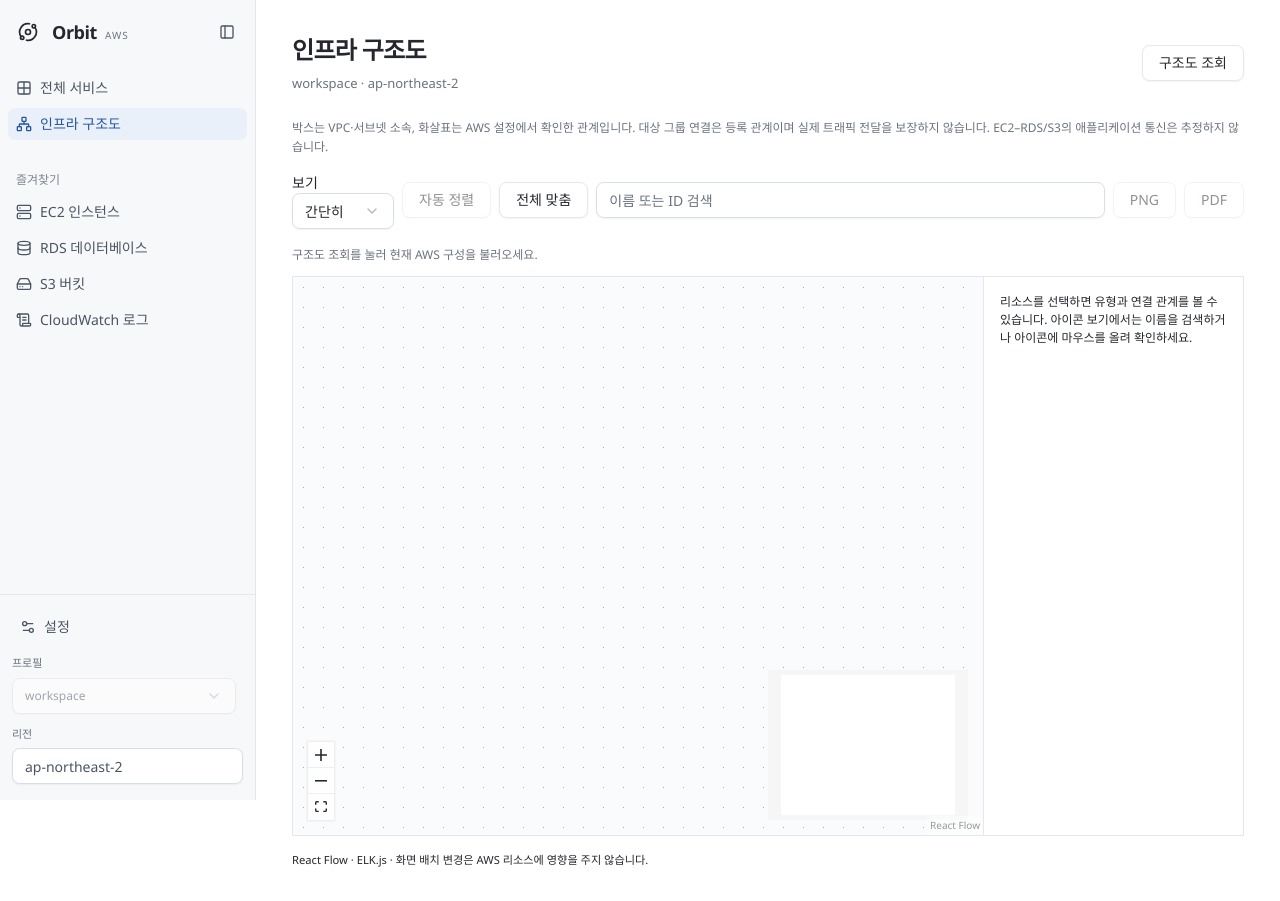
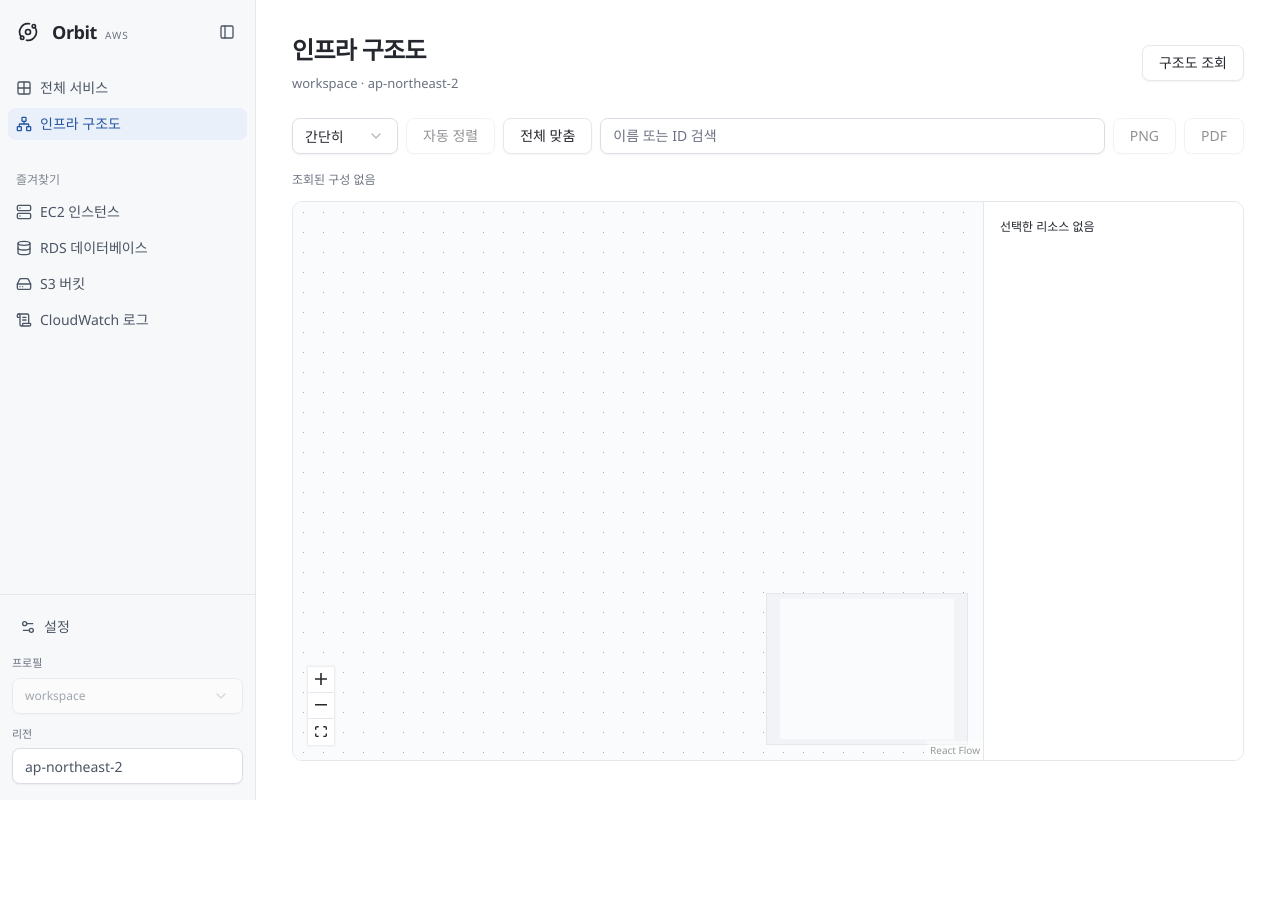
Before and after one commit to leessang10/aws-gui, a React (Vite) app: page / in a window 1280 px wide. Both pictures are taken after a click on the button "인프라 구조도". After the commit the page ends 805 px from the top, so only its background shows below. Built offline with nearby package versions, Linux system fonts and the light colour scheme.

Commit message:
Add system-aware themes and align workspace controls

```diff
--- a/src/app.tsx
+++ b/src/app.tsx
@@ -1,3 +1,4 @@
+import { useTheme } from "./theme";
 import { lazy, Suspense, useEffect, useRef, useState } from "react";
 import { invoke, isTauri } from "@tauri-apps/api/core";
 import {
@@ -616,7 +617,8 @@ function AppContent() {
               </Label>
               <NativeSelect
                 id="profile"
-                className="w-[224px] bg-background text-xs"
+                className="bg-background text-xs"
+                wrapperClassName="w-full"
                 disabled={booting || demo}
                 value={profile}
                 onChange={(e) => {
@@ -739,6 +741,7 @@ function AppContent() {
   );
 }
 export default function App() {
+  useTheme();
   const [open, setOpen] = useState(
     localStorage.getItem("orbit.collapsed") !== "true",
   );
--- a/src/components/ui/native-select.tsx
+++ b/src/components/ui/native-select.tsx
@@ -4,12 +4,19 @@ import { ChevronDownIcon } from "lucide-react";
 
 function NativeSelect({
   className,
+  wrapperClassName,
   size = "default",
   ...props
-}: Omit<React.ComponentProps<"select">, "size"> & { size?: "sm" | "default" }) {
+}: Omit<React.ComponentProps<"select">, "size"> & {
+  size?: "sm" | "default";
+  wrapperClassName?: string;
+}) {
   return (
     <div
-      className="group/native-select relative w-fit has-[select:disabled]:opacity-50"
+      className={cn(
+        "group/native-select relative w-fit has-[select:disabled]:opacity-50",
+        wrapperClassName,
+      )}
       data-slot="native-select-wrapper"
     >
       <select
@@ -20,6 +27,7 @@ function NativeSelect({
           "focus-visible:border-ring focus-visible:ring-[3px] focus-visible:ring-ring/50",
           "aria-invalid:border-destructive aria-invalid:ring-destructive/20 dark:aria-invalid:ring-destructive/40",
           className,
+          wrapperClassName,
         )}
         {...props}
       />
--- a/src/explorer-view.tsx
+++ b/src/explorer-view.tsx
@@ -195,7 +195,6 @@ export default function Explorer(ctx: Props) {
               {t("go")}
             </Button>
           </form>
-          <p className="text-xs text-muted-foreground">{t("objectNotice")}</p>
         </>
       ) : (
         <>
--- a/src/i18n.ts
+++ b/src/i18n.ts
@@ -17,8 +17,8 @@ const en = {
   logs: "CloudWatch logs",
   ec2Desc: "Instances in the selected region.",
   rdsDesc: "Database instances in the selected region.",
-  s3Desc: "Buckets across this account. Select a bucket to browse its files.",
-  logsDesc: "Select a log group to read events.",
+  s3Desc: "Account-wide buckets.",
+  logsDesc: "Log groups and events.",
   instance: "Instance",
   state: "State",
   type: "Type",
@@ -92,8 +92,7 @@ const en = {
   objectsLoading: "Loading files…",
   ssoHint:
     "For an expired SSO session, run aws sso login --profile <profile>, then retry.",
-  objectNotice:
-    "Browse files and metadata. Uploads, downloads and file contents are not included.",
+  objectNotice: "",
   detailsHint: "Select a resource to open it",
   showing: "Showing",
   unknown: "Unknown",
@@ -115,10 +114,10 @@ const ko: typeof en = {
   rds: "RDS 데이터베이스",
   s3: "S3 버킷",
   logs: "CloudWatch 로그",
-  ec2Desc: "선택한 리전의 인스턴스입니다.",
-  rdsDesc: "선택한 리전의 데이터베이스 인스턴스입니다.",
-  s3Desc: "계정 전체의 버킷입니다. 버킷을 선택하면 파일을 탐색할 수 있습니다.",
-  logsDesc: "로그 그룹을 선택하면 로그 본문을 볼 수 있습니다.",
+  ec2Desc: "리전별 인스턴스",
+  rdsDesc: "리전별 데이터베이스",
+  s3Desc: "계정 전체 버킷",
+  logsDesc: "로그 그룹 및 이벤트",
   instance: "인스턴스",
   state: "상태",
   type: "유형",
@@ -192,8 +191,7 @@ const ko: typeof en = {
   objectsLoading: "파일을 불러오는 중…",
   ssoHint:
     "SSO 세션이 만료되었다면 aws sso login --profile <프로필> 실행 후 다시 조회하세요.",
-  objectNotice:
-    "파일 목록과 정보를 탐색합니다. 업로드·다운로드·파일 본문 열기는 포함하지 않습니다.",
+  objectNotice: "",
   detailsHint: "리소스를 선택하면 열립니다",
   showing: "표시",
   unknown: "알 수 없음",
--- a/src/main.tsx
+++ b/src/main.tsx
@@ -1,4 +1,6 @@
 import { createRoot } from "react-dom/client";
 import App from "./app";
 import "./styles.css";
+import { applyTheme } from "./theme";
+applyTheme();
 createRoot(document.getElementById("app")!).render(<App />);
--- a/src/pages.tsx
+++ b/src/pages.tsx
@@ -1,3 +1,4 @@
+import { useTheme, type ThemeMode } from "./theme";
 import { useEffect, useRef, useState } from "react";
 import { invoke } from "@tauri-apps/api/core";
 import { ArrowLeft, Search, Star } from "lucide-react";
@@ -99,10 +100,7 @@ export function Catalog({
     <>
       <Heading
         title={text("전체 서비스", "All services")}
-        description={text(
-          "필요한 서비스를 찾고, 자주 쓰는 서비스는 즐겨찾기에 고정하세요.",
-          "Find a service and pin the ones you use most.",
-        )}
+        description={text("AWS 서비스 및 API", "AWS services and APIs")}
       />
       <div className="mb-5 flex gap-3">
         <div className="relative max-w-xl flex-1">
@@ -217,6 +215,7 @@ export function Settings({
   ctx: Context;
   onSave: (region: string) => void;
 }) {
+  const theme = useTheme();
   const [lang, setLang] = useState<Language>(language),
     [density, setDensity] = useState(readPreferences().density),
     [region, setRegion] = useState(ctx.region),
@@ -252,10 +251,24 @@ export function Settings({
           <CardHeader>
             <CardTitle>{text("표시", "Appearance")}</CardTitle>
           </CardHeader>
-          <CardContent className="grid gap-5 sm:grid-cols-2">
+          <CardContent className="grid gap-5 sm:grid-cols-3">
+            <div className="space-y-2">
+              <Label htmlFor="pref-theme">{text("테마", "Theme")}</Label>
+              <NativeSelect
+                id="pref-theme"
+                wrapperClassName="w-full"
+                value={theme.mode}
+                onChange={(e) => theme.setMode(e.target.value as ThemeMode)}
+              >
+                <option value="light">{text("라이트", "Light")}</option>
+                <option value="dark">{text("다크", "Dark")}</option>
+                <option value="system">{text("시스템", "System")}</option>
+              </NativeSelect>
+            </div>
             <div className="space-y-2">
               <Label htmlFor="pref-language">{text("언어", "Language")}</Label>
               <NativeSelect
+                wrapperClassName="w-full"
                 id="pref-language"
                 value={lang}
                 onChange={(e) => setLang(e.target.value as Language)}
@@ -269,6 +282,7 @@ export function Settings({
                 {text("목록 밀도", "Table density")}
               </Label>
               <NativeSelect
+                wrapperClassName="w-full"
                 id="pref-density"
                 value={density}
                 onChange={(e) => setDensity(e.target.value as typeof density)}
@@ -515,13 +529,7 @@ export function Details({ ctx, route }: { ctx: Context; route: Route }) {
         <ArrowLeft />
         {text("목록", "Resources")}
       </Button>
-      <Heading
-        title={id}
-        description={text(
-          "마지막 목록 조회 시점의 리소스 정보",
-          "Resource snapshot from the last list refresh",
-        )}
-      >
+      <Heading title={id} description={text("리소스 상세", "Resource details")}>
         <Button
           variant="outline"
           onClick={() => ctx.navigate({ kind: "api", service })}
@@ -966,18 +974,15 @@ export function ApiWorkbench({ ctx, route }: { ctx: Context; route: Route }) {
                 <JsonBlock value={reviewed} />
                 <p className="text-sm text-muted-foreground">
                   {ctx.demo
-                    ? text(
-                        "AWS에 연결되지 않아 요청을 실행할 수 없습니다.",
-                        "Connect to AWS to execute this request.",
-                      )
+                    ? text("AWS 연결을 확인하세요.", "AWS connection required.")
                     : selected?.readOnly
                       ? text(
                           "표시된 계정에서 조회 요청을 실행합니다.",
                           "Executes a read request in the displayed account.",
                         )
                       : text(
-                          "실제 리소스에 영향을 주며 비용이 발생할 수 있습니다. dry-run이 아닙니다.",
-                          "Affects real resources and may incur charges. This is not a dry run.",
+                          "리소스가 변경되며 비용이 발생할 수 있습니다.",
+                          "Changes resources and may incur charges.",
                         )}
                 </p>
                 <Label htmlFor="api-confirm">
--- a/src/styles.css
+++ b/src/styles.css
@@ -125,13 +125,70 @@
   }
 }
 
+:root {
+  color-scheme: light;
+  --diagram-canvas: #fafbfc;
+  --diagram-node: #ffffff;
+  --diagram-node-border: #bdc7d5;
+  --diagram-group: #eef3f950;
+  --diagram-group-border: #849bb8;
+  --diagram-group-text: #324b69;
+  --diagram-subnet: #f0f7f450;
+  --diagram-subnet-border: #7b9e90;
+  --diagram-edge: #66788c;
+  --diagram-minimap-node: #c4cdd9;
+  --diagram-mask: #edf0f5aa;
+}
 .dark {
-  --sidebar: hsl(240 5.9% 10%);
-  --sidebar-foreground: hsl(240 4.8% 95.9%);
-  --sidebar-primary: hsl(224.3 76.3% 48%);
-  --sidebar-primary-foreground: hsl(0 0% 100%);
-  --sidebar-accent: hsl(240 3.7% 15.9%);
-  --sidebar-accent-foreground: hsl(240 4.8% 95.9%);
-  --sidebar-border: hsl(240 3.7% 15.9%);
-  --sidebar-ring: hsl(217.2 91.2% 59.8%);
+  color-scheme: dark;
+  --background: #15181e;
+  --foreground: #e2e7ef;
+  --card: #1b2028;
+  --card-foreground: #e2e7ef;
+  --popover: #222833;
+  --popover-foreground: #e2e7ef;
+  --primary: #dce6f7;
+  --primary-foreground: #192332;
+  --secondary: #272e39;
+  --secondary-foreground: #d6deeb;
+  --muted: #202630;
+  --muted-foreground: #a0adbf;
+  --accent: #283a52;
+  --accent-foreground: #b3d1ff;
+  --destructive: #ff8c92;
+  --border: #343e4c;
+  --input: #414e60;
+  --ring: #8fb7ee;
+  --sidebar: #191e26;
+  --sidebar-foreground: #bbc6d6;
+  --sidebar-primary: #b3d1ff;
+  --sidebar-primary-foreground: #192332;
+  --sidebar-accent: #283a52;
+  --sidebar-accent-foreground: #c2daff;
+  --sidebar-border: #343e4c;
+  --sidebar-ring: #8fb7ee;
+  --diagram-canvas: #141920;
+  --diagram-node: #242d39;
+  --diagram-node-border: #5b6b80;
+  --diagram-group: #24334770;
+  --diagram-group-border: #6a83a4;
+  --diagram-group-text: #c1d5ef;
+  --diagram-subnet: #203c3370;
+  --diagram-subnet-border: #699c89;
+  --diagram-edge: #9bacc4;
+  --diagram-minimap-node: #62778f;
+  --diagram-mask: #111722bb;
 }
+.page-heading {
+  flex-wrap: wrap;
+}
+[data-slot="table-head"],
+[data-slot="table-cell"] {
+  vertical-align: middle;
+}
+[data-slot="table-cell"] > button {
+  display: block;
+}
+[data-slot="native-select-wrapper"] {
+  flex-shrink: 0;
+}
--- /dev/null
+++ b/src/theme.ts
@@ -0,0 +1,46 @@
+import { useSyncExternalStore } from "react";
+export type ThemeMode = "light" | "dark" | "system";
+export function getThemeMode(): ThemeMode {
+  const value = localStorage.getItem("orbit.theme");
+  return value === "light" || value === "dark" ? value : "system";
+}
+export function resolveTheme(mode = getThemeMode()): "light" | "dark" {
+  return mode === "system"
+    ? window.matchMedia("(prefers-color-scheme: dark)").matches
+      ? "dark"
+      : "light"
+    : mode;
+}
+export function applyTheme() {
+  const resolved = resolveTheme();
+  document.documentElement.classList.toggle("dark", resolved === "dark");
+  document.documentElement.style.colorScheme = resolved;
+  return resolved;
+}
+export function setThemeMode(mode: ThemeMode) {
+  localStorage.setItem("orbit.theme", mode);
+  applyTheme();
+  window.dispatchEvent(new Event("orbit:theme"));
+}
+function subscribe(notify: () => void) {
+  const media = window.matchMedia("(prefers-color-scheme: dark)");
+  const update = () => {
+    applyTheme();
+    notify();
+  };
+  media.addEventListener("change", update);
+  window.addEventListener("orbit:theme", update);
+  window.addEventListener("storage", update);
+  applyTheme();
+  return () => {
+    media.removeEventListener("change", update);
+    window.removeEventListener("orbit:theme", update);
+    window.removeEventListener("storage", update);
+  };
+}
+const snapshot = () => `${getThemeMode()}:${resolveTheme()}`;
+export function useTheme() {
+  const value = useSyncExternalStore(subscribe, snapshot);
+  const [mode, resolved] = value.split(":") as [ThemeMode, "light" | "dark"];
+  return { mode, resolved, setMode: setThemeMode };
+}
--- a/src/topology.css
+++ b/src/topology.css
@@ -31,7 +31,7 @@
   position: relative;
   flex: 1;
   min-width: 0;
-  background: #fafbfc;
+  background: var(--diagram-canvas);
 }
 .topology-inspector {
   width: 260px;
@@ -76,10 +76,10 @@
 .infra-card {
   width: 100%;
   height: 100%;
-  border: 1px solid #bdc7d5;
+  border: 1px solid var(--diagram-node-border);
   border-top: 3px solid #6c7e95;
   border-radius: 6px;
-  background: white;
+  background: var(--diagram-node);
   display: flex;
   flex-direction: column;
   justify-content: center;
@@ -105,7 +105,7 @@
 }
 .infra-card small {
   font-size: 9px;
-  color: #536378;
+  color: var(--muted-foreground);
 }
 .infra-card.infra-ec2 {
   border-top-color: #c18124;
@@ -121,20 +121,20 @@
   border-top-color: #8e67a9;
 }
 .react-flow__node.infra-group {
-  background: #eef3f950;
-  border: 1px solid #849bb8;
+  background: var(--diagram-group);
+  border: 1px solid var(--diagram-group-border);
   border-radius: 8px;
   font-size: 12px;
   padding: 12px;
-  color: #324b69;
+  color: var(--diagram-group-text);
 }
 .react-flow__node.infra-subnet {
   border-style: dashed;
-  background: #f0f7f450;
-  border-color: #7b9e90;
+  background: var(--diagram-subnet);
+  border-color: var(--diagram-subnet-border);
 }
 .react-flow__node.selected .infra-card {
-  outline: 2px solid #245bc2;
+  outline: 2px solid var(--ring);
 }
 .react-flow__node-resource {
   border: 0;
@@ -154,3 +154,63 @@
   overflow: hidden;
   text-overflow: ellipsis;
 }
+
+.topology-toolbar {
+  display: grid;
+  grid-template-columns: 106px auto auto minmax(160px, 1fr) auto auto;
+  align-items: center;
+}
+.topology-toolbar > [data-slot="native-select-wrapper"] {
+  width: 100%;
+}
+.topology-toolbar input {
+  width: 100%;
+  min-width: 0;
+}
+.topology-toolbar button,
+.topology-toolbar select,
+.topology-toolbar input {
+  height: 36px;
+}
+.topology-body {
+  border-radius: 10px;
+  overflow: hidden;
+}
+.topology-inspector {
+  background: var(--card);
+}
+.topology-results button {
+  white-space: normal;
+  height: auto;
+  min-height: 36px;
+  justify-content: flex-start;
+}
+.topology-canvas {
+  --xy-background-color: var(--diagram-canvas);
+  --xy-node-color: var(--foreground);
+  --xy-edge-stroke: var(--diagram-edge);
+  --xy-edge-label-color: var(--foreground);
+  --xy-edge-label-background-color: var(--diagram-node);
+}
+.topology-canvas .react-flow__controls-button {
+  background: var(--card);
+  color: var(--foreground);
+  border-color: var(--border);
+  fill: currentColor;
+}
+.topology-canvas .react-flow__controls-button:hover {
+  background: var(--accent);
+}
+.topology-canvas .react-flow__minimap {
+  background: var(--diagram-canvas);
+  border: 1px solid var(--border);
+}
+@media (max-width: 1100px) {
+  .topology-toolbar {
+    grid-template-columns: 106px auto auto 1fr auto auto;
+  }
+  .topology-toolbar input {
+    grid-row: 2;
+    grid-column: 1/-1;
+  }
+}
--- a/src/topology.tsx
+++ b/src/topology.tsx
@@ -1,3 +1,4 @@
+import { useTheme } from "./theme";
 import { useEffect, useRef, useState } from "react";
 import { Button } from "@/components/ui/button";
 import { Input } from "@/components/ui/input";
@@ -90,6 +91,7 @@ function FitLayout({ version }: { version: number }) {
 }
 type Context = { profile: string; region: string; demo: boolean };
 export default function Topology(ctx: Context & { snapshot?: Inventory }) {
+  const { resolved } = useTheme();
   const [inventory, setInventory] = useState<Inventory | undefined>(
     ctx.snapshot,
   );
@@ -133,7 +135,7 @@ export default function Topology(ctx: Context & { snapshot?: Inventory }) {
         throw new Error(
           text(
             "AWS에 연결한 뒤 구조도를 조회하세요.",
-            "Connect to AWS to collect your infrastructure.",
+            "AWS connection required.",
           ),
         );
       const query = {
@@ -224,12 +226,15 @@ export default function Topology(ctx: Context & { snapshot?: Inventory }) {
             sourceHandle: e.relation === "access logs" ? "logs-out" : undefined,
             targetHandle: e.relation === "access logs" ? "logs-in" : undefined,
             data: { relation: e.relation },
-            markerEnd: { type: MarkerType.ArrowClosed },
+            markerEnd: {
+              type: MarkerType.ArrowClosed,
+              color: "var(--diagram-edge)",
+            },
             type: "smoothstep",
             pathOptions: { offset: 40 },
-            style: { stroke: "#66788c" },
-            labelStyle: { fontSize: 11, fill: "#334155" },
-            labelBgStyle: { fill: "#ffffff", fillOpacity: 1 },
+            style: { stroke: "var(--diagram-edge)" },
+            labelStyle: { fontSize: 11, fill: "var(--foreground)" },
+            labelBgStyle: { fill: "var(--diagram-node)", fillOpacity: 1 },
             labelBgPadding: [5, 3],
           })),
         );
@@ -280,7 +285,9 @@ export default function Topology(ctx: Context & { snapshot?: Inventory }) {
       const { toPng } = await import("html-to-image");
       await document.fonts.ready;
       const png = await toPng(viewport, {
-        backgroundColor: "#ffffff",
+        backgroundColor: getComputedStyle(canvas.current)
+          .getPropertyValue("--diagram-canvas")
+          .trim(),
         width: Math.ceil(width * scale),
         height: Math.ceil(height * scale),
         pixelRatio: 1,
@@ -309,6 +316,9 @@ export default function Topology(ctx: Context & { snapshot?: Inventory }) {
           format: [w, h + 55],
           hotfixes: ["px_scaling"],
         });
+        pdf.setFillColor(resolved === "dark" ? "#141920" : "#fafbfc");
+        pdf.rect(0, 0, w, h + 55, "F");
+        pdf.setTextColor(resolved === "dark" ? "#e2e7ef" : "#24272d");
         pdf.setFontSize(10);
         pdf.text(
           `AWS ${inventory?.account} | ${ctx.region} | ${inventory?.collectedAt}`,
@@ -380,15 +390,8 @@ export default function Topology(ctx: Context & { snapshot?: Inventory }) {
           </Button>
         )}
       </div>
-      <p className="topology-note">
-        {text(
-          "박스는 VPC·서브넷 소속, 화살표는 AWS 설정에서 확인한 관계입니다. 대상 그룹 연결은 등록 관계이며 실제 트래픽 전달을 보장하지 않습니다. EC2–RDS/S3의 애플리케이션 통신은 추정하지 않습니다.",
-          "Boxes show VPC/subnet membership; arrows show configured relationships. Target group links represent registration, not guaranteed traffic flow. Application traffic between EC2 and RDS/S3 is not inferred.",
-        )}
-      </p>
+
       <div className="topology-toolbar">
-        <label>
-          {text("보기", "View")}{" "}
         <NativeSelect
           aria-label={text("보기", "View")}
           value={mode}
@@ -399,7 +402,7 @@ export default function Topology(ctx: Context & { snapshot?: Inventory }) {
           <option value="simple">{text("간단히", "Simple")}</option>
           <option value="detail">{text("상세", "Detailed")}</option>
         </NativeSelect>
-        </label>
+
         <Button
           variant="outline"
           className="quiet"
@@ -460,10 +463,7 @@ export default function Topology(ctx: Context & { snapshot?: Inventory }) {
               ? text("내보내는 중…", "Exporting…")
               : inventory
                 ? `${counts?.map(([k, v]) => `${({ instances: "EC2", databases: "RDS", loadBalancers: "ELB", targetGroups: "Target groups" } as Record<string, string>)[k]} ${v.length}`).join(" · ")} · S3 ${nodes.filter((n) => n.data.resource.kind === "s3").length} · ${new Date(inventory.collectedAt).toLocaleString()}`
-                : text(
-                    "구조도 조회를 눌러 현재 AWS 구성을 불러오세요.",
-                    "Collect infrastructure to load your AWS configuration.",
-                  )}
+                : text("조회된 구성 없음", "No infrastructure loaded.")}
       </div>
       {inventory && (
         <details className="topology-warnings">
@@ -485,6 +485,7 @@ export default function Topology(ctx: Context & { snapshot?: Inventory }) {
       <div className="topology-body">
         <div className="topology-canvas" ref={canvas}>
           <ReactFlow
+            colorMode={resolved}
             nodes={nodes}
             edges={edges}
             nodeTypes={nodeTypes}
@@ -504,7 +505,12 @@ export default function Topology(ctx: Context & { snapshot?: Inventory }) {
             <FitLayout version={layoutVersion} />
             <Background />
             <Controls showInteractive={false} />
-            <MiniMap pannable zoomable />
+            <MiniMap
+              pannable
+              zoomable
+              nodeColor="var(--diagram-minimap-node)"
+              maskColor="var(--diagram-mask)"
+            />
           </ReactFlow>
           {inventory && !busy && !layingOut && !nodes.length && (
             <div className="topology-empty">
@@ -573,22 +579,10 @@ export default function Topology(ctx: Context & { snapshot?: Inventory }) {
               <pre>{JSON.stringify(selected.raw, null, 2)}</pre>
             </>
           ) : (
-            <p>
-              {text(
-                "리소스를 선택하면 유형과 연결 관계를 볼 수 있습니다. 아이콘 보기에서는 이름을 검색하거나 아이콘에 마우스를 올려 확인하세요.",
-                "Select a resource to inspect its type and relationships. In icon view, search by name or hover over an icon.",
-              )}
-            </p>
+            <p>{text("선택한 리소스 없음", "No resource selected.")}</p>
           )}
         </aside>
       </div>
-      <small>
-        React Flow · ELK.js ·{" "}
-        {text(
-          "화면 배치 변경은 AWS 리소스에 영향을 주지 않습니다.",
-          "Moving nodes does not modify AWS resources.",
-        )}
-      </small>
     </div>
   );
 }
```
Also changed, not shown: 4 other files (tests, documents, lock files or other folders). Lines whose indentation alone changed are shown as unchanged.
